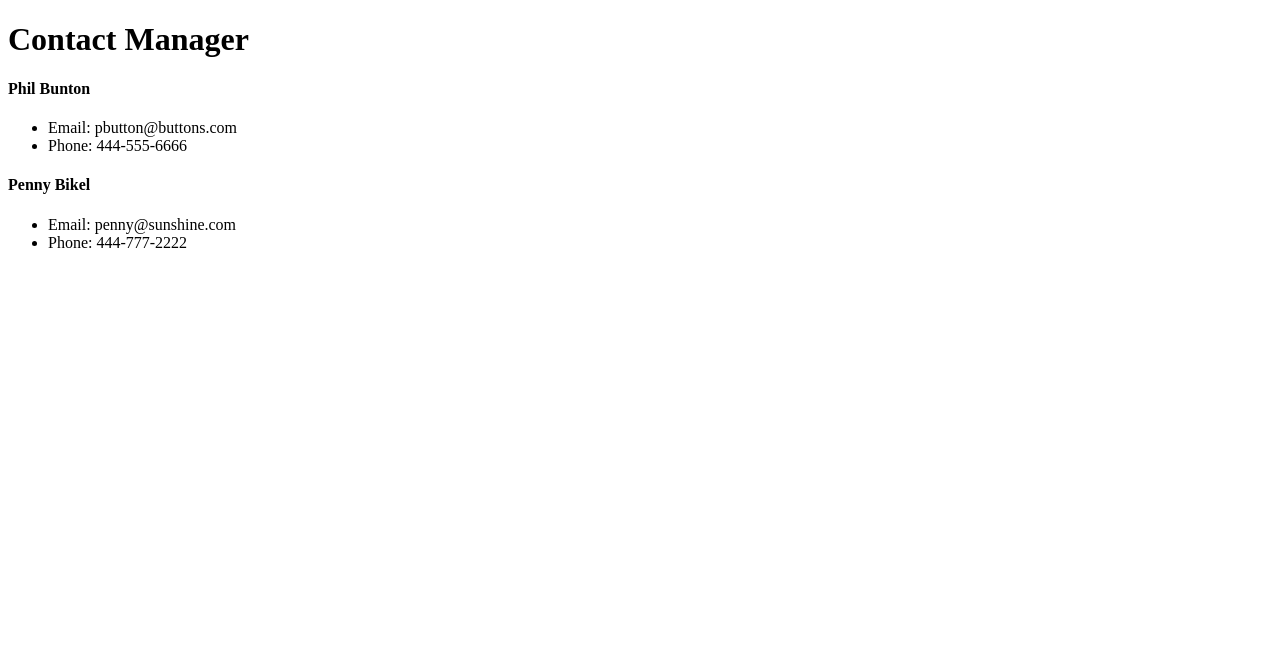
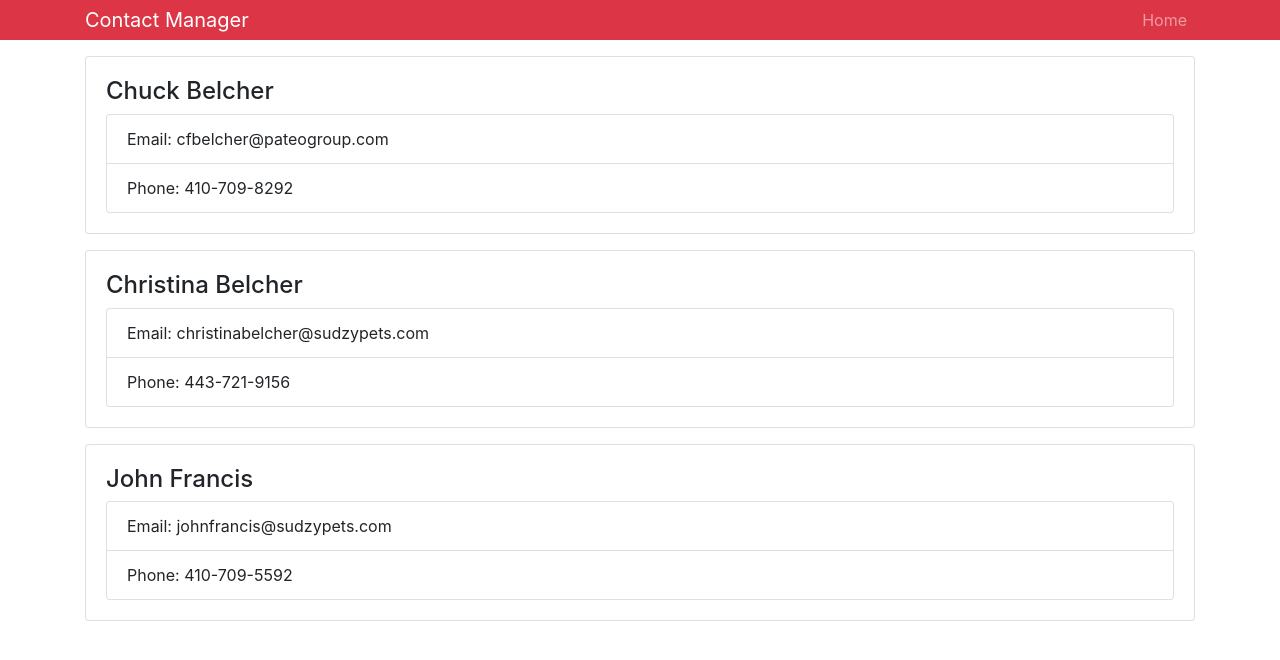
Before and after one commit to chuckbelcher/ReactFrontToBack, a React (Create React App) app: page / in a window 1280 px wide. Shown: the top 660 px of the page. Built offline with nearby package versions, Linux system fonts and the light colour scheme.

Commit message:
Added bootstrap and contacts component.

```diff
--- a/package.json
+++ b/package.json
@@ -3,6 +3,7 @@
   "version": "0.1.0",
   "private": true,
   "dependencies": {
+    "bootstrap": "^4.3.1",
     "react": "^16.8.6",
     "react-dom": "^16.8.6",
     "react-scripts": "3.0.1"
--- a/src/App.js
+++ b/src/App.js
@@ -1,7 +1,7 @@
 import React, { Component } from 'react';
-import Contact from './components/Contact';
+import Contacts from './components/Contacts';
 import Header from './components/Header';
-
+import 'bootstrap/dist/css/bootstrap.min.css';
 import './App.css';
 
 
@@ -10,14 +10,9 @@ class App extends Component {
     return (
       <div className="App">
         <Header branding="Contact Manager" />
-        <Contact name="Phil Bunton"
-          email="pbutton@buttons.com"
-          phone="444-555-6666"
-        />
-        <Contact name="Penny Bikel"
-          email="penny@sunshine.com"
-          phone="444-777-2222"
-        />
+        <div className="container">
+          <Contacts />
+        </div>
       </div>
     );
   }
--- a/src/components/Contact.js
+++ b/src/components/Contact.js
@@ -4,19 +4,17 @@ import PropTypes from 'prop-types';
 class Contact extends Component {
 
     static propTypes = {
-        name: PropTypes.string.isRequired,
-        email: PropTypes.string.isRequired,
-        phone: PropTypes.string.isRequired
+        contact: PropTypes.object.isRequired
     };
 
     render() {
-        const { name, email, phone } = this.props;
+        const { name, email, phone } = this.props.contact;
         return (
-            <div>
+            <div className="card card-body mb-3">
                 <h4>{name}</h4>
-                <ul>
-                    <li>Email: {email}</li>
-                    <li>Phone: {phone} </li>
+                <ul className="list-group">
+                    <li className="list-group-item">Email: {email}</li>
+                    <li className="list-group-item">Phone: {phone} </li>
                 </ul>
 
             </div>
--- /dev/null
+++ b/src/components/Contacts.js
@@ -0,0 +1,28 @@
+import React, { Component } from 'react';
+import Contact from './Contact';
+
+class Contacts extends Component {
+    state = {
+        contacts: [
+            { id: 1, name: 'Chuck Belcher', email: 'cfbelcher@pateogroup.com', phone: '410-709-8292' },
+            { id: 2, name: 'Christina Belcher', email: 'christinabelcher@sudzypets.com', phone: '443-721-9156' },
+            { id: 3, name: 'John Francis', email: 'johnfrancis@sudzypets.com', phone: '410-709-5592' },
+        ]
+    }
+
+
+    render() {
+        const { contacts } = this.state
+        return (
+            <div>
+                {contacts.map(contact => (
+                    <Contact key={contact.id}
+                        contact={contact}
+                    />
+                ))}
+            </div>
+        )
+    }
+}
+
+export default Contacts;
--- a/src/components/Header.js
+++ b/src/components/Header.js
@@ -1,12 +1,20 @@
 import React from 'react';
 import PropTypes from 'prop-types';
+import { smart } from '@babel/template';
 
 const Header = (props) => {
     const { branding } = props;
     return (
-        <div>
-            <h1>{branding}</h1>
-        </div>
+        <nav className="navbar navbar-expand-sm navbar-dark bg-danger mb-3 py-0">
+            <div className="container">
+                <a href="/" className="navbar-brand" >{branding}</a>
+                <div>
+                    <ul className="navbar-nav mr-auto">
+                        <li className="nav-item"><a href="/" className="nav-link">Home</a> </li>
+                    </ul>
+                </div>
+            </div>
+        </nav>
     );
 }
 Header.propTypes = {
@@ -15,4 +23,6 @@ Header.propTypes = {
 // Header.defaultProps = {
 //     branding: 'My App'
 // }
+
+
 export default Header;
```
Also changed, not shown: 1 other file (tests, documents, lock files or other folders).
